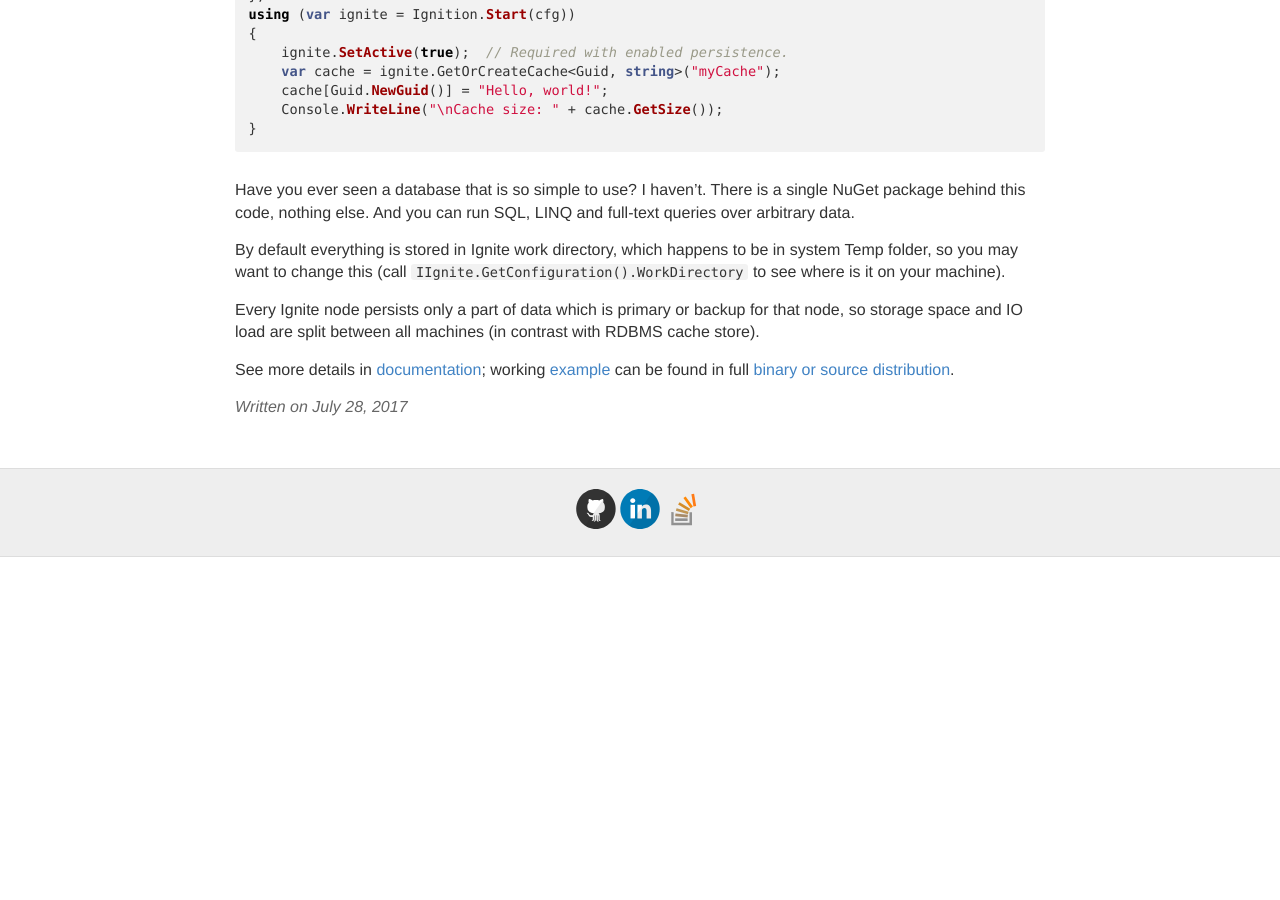
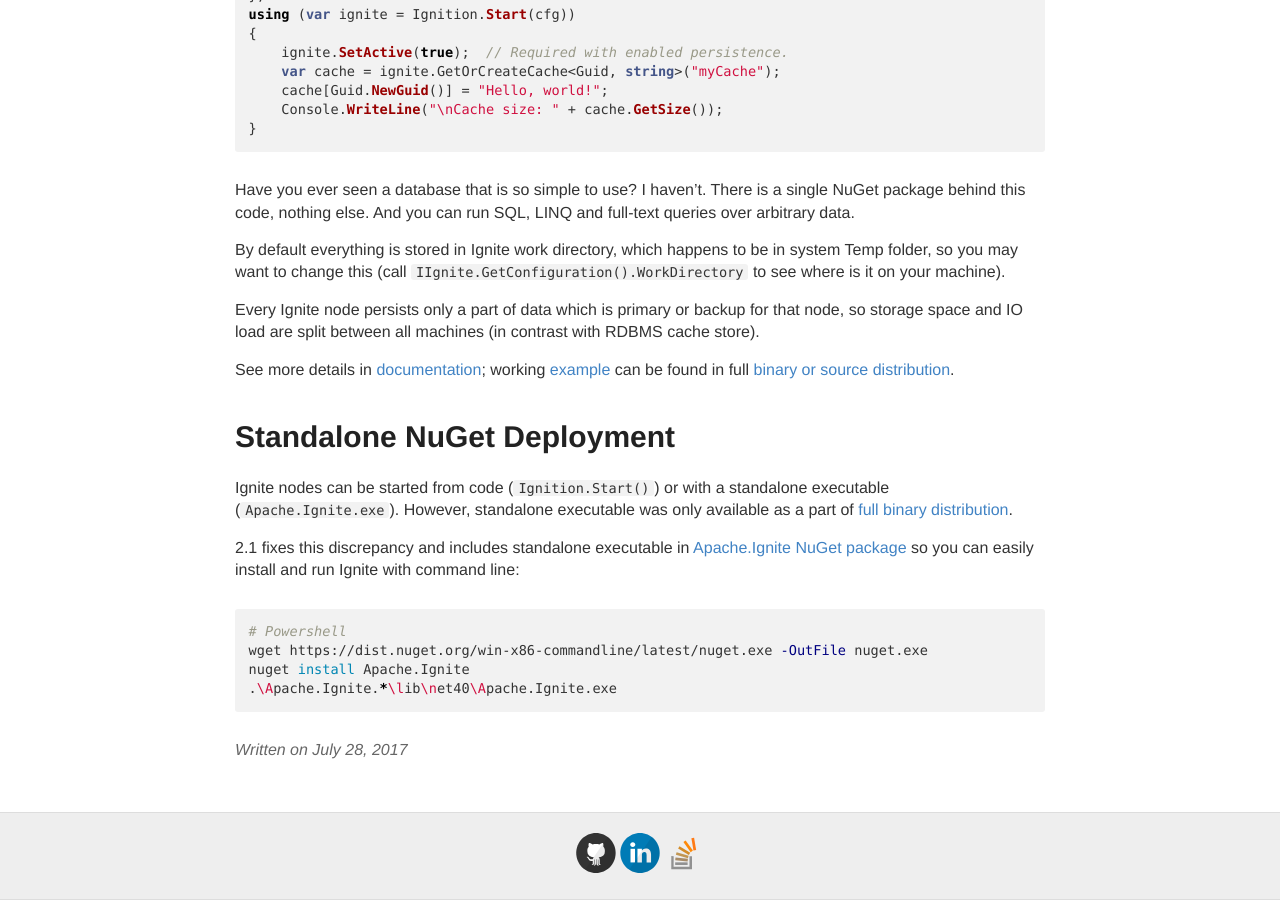
Before and after one commit to ptupitsyn/ptupitsyn.github.io, a Jekyll site: the page built from _posts/2017-07-28-Whats-New-In-Ignite-Net-2.1.md, in a window 1280 px wide and 900 px high, scrolled down 1001 px. Built offline with Jekyll 4.4.1, drawn with Linux system fonts in a browser that asks for light colours; comment, search, counter and statistics services are not loaded; before the commit the page ends 1558 px from its top, so only the background shows below that.

Commit message:
standalone deployment

````diff
--- a/_posts/2017-07-28-Whats-New-In-Ignite-Net-2.1.md
+++ b/_posts/2017-07-28-Whats-New-In-Ignite-Net-2.1.md
@@ -40,3 +40,17 @@
 Every Ignite node persists only a part of data which is primary or backup for that node, so storage space and IO load are split between all machines (in contrast with RDBMS cache store).
 
 See more details in [documentation](https://apacheignite.readme.io/docs/distributed-persistent-store); working [example](https://github.com/apache/ignite/blob/master/modules/platforms/dotnet/examples/Apache.Ignite.Examples/Datagrid/StoreExample.cs) can be found in full [binary or source distribution](https://ignite.apache.org/download.cgi).
+
+
+# Standalone NuGet Deployment
+
+Ignite nodes can be started from code (`Ignition.Start()`) or with a standalone executable (`Apache.Ignite.exe`). However, standalone executable was only available as a part of [full binary distribution](https://ignite.apache.org/download.cgi).
+
+2.1 fixes this discrepancy and includes standalone executable in [Apache.Ignite NuGet package](https://www.nuget.org/packages/Apache.Ignite/) so you can easily install and run Ignite with command line:
+
+```shell
+# Powershell
+wget https://dist.nuget.org/win-x86-commandline/latest/nuget.exe -OutFile nuget.exe
+nuget install Apache.Ignite
+.\Apache.Ignite.*\lib\net40\Apache.Ignite.exe
+```
````
